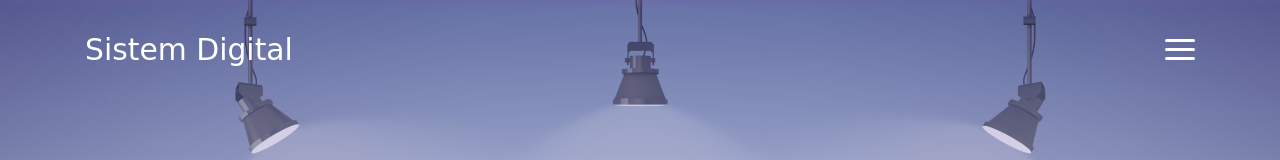
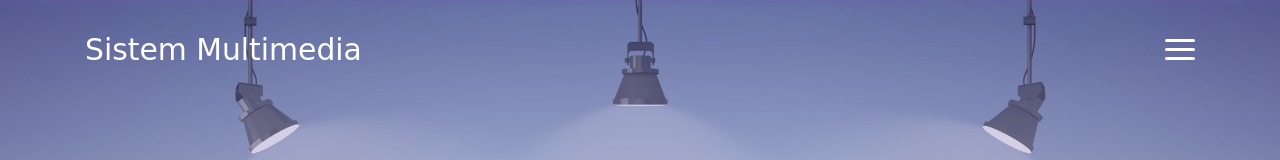
Before and after one commit to Rehandra145/PortoRehan, a plain HTML site: page index1.html in a window 1280 px wide. Shown: the top 160 px of the page. Drawn offline with nearby package versions, Linux system fonts and the light colour scheme; a web font is replaced by a local one.

Commit message:
second up

```diff
--- a/index.html
+++ b/index1.html
@@ -16,7 +16,7 @@
     <!-- Page Navbar -->
     <nav class="custom-navbar" data-spy="affix" data-offset-top="20">
         <div class="container">
-            <a class="logo" href="#">Sistem Digital</a>
+            <a class="logo" href="#">Sistem Multimedia</a>
             <ul class="nav">
                 <li class="item">
                     <a class="link" href="#home">Home</a>
```
